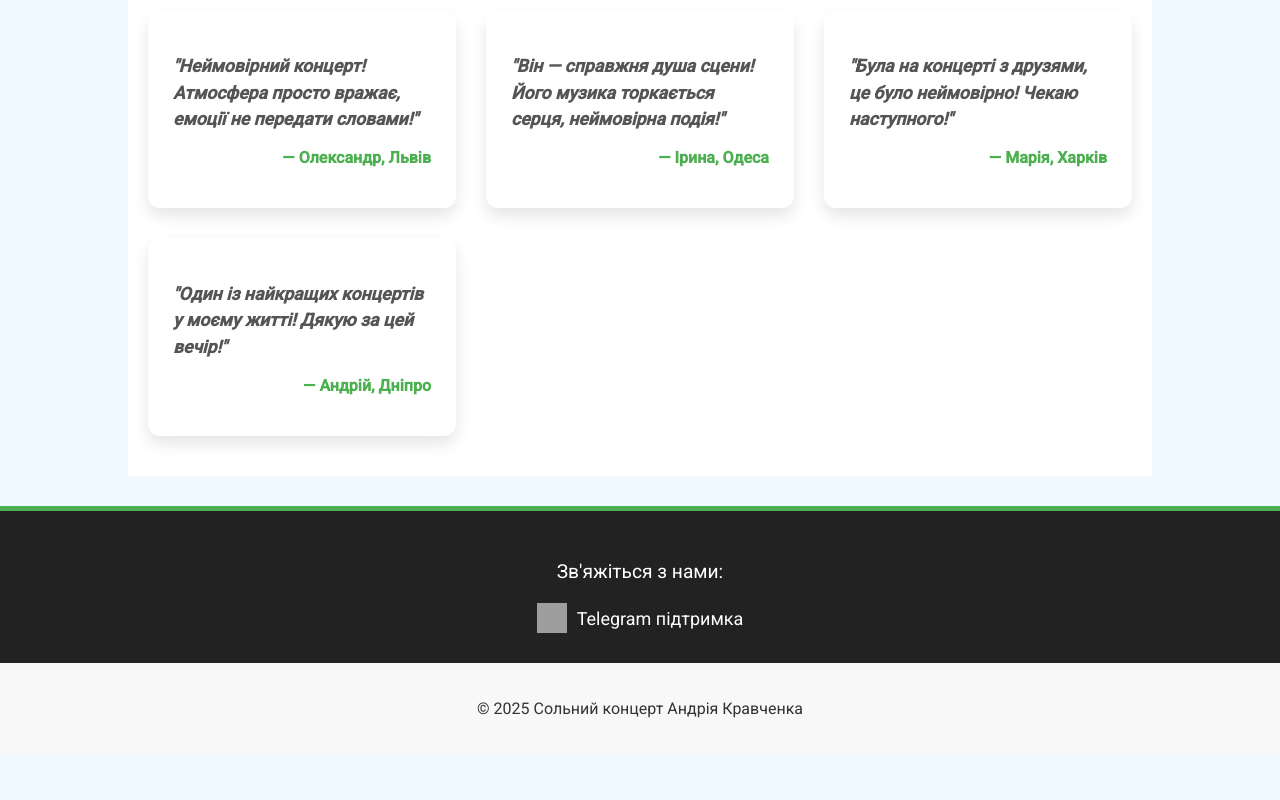
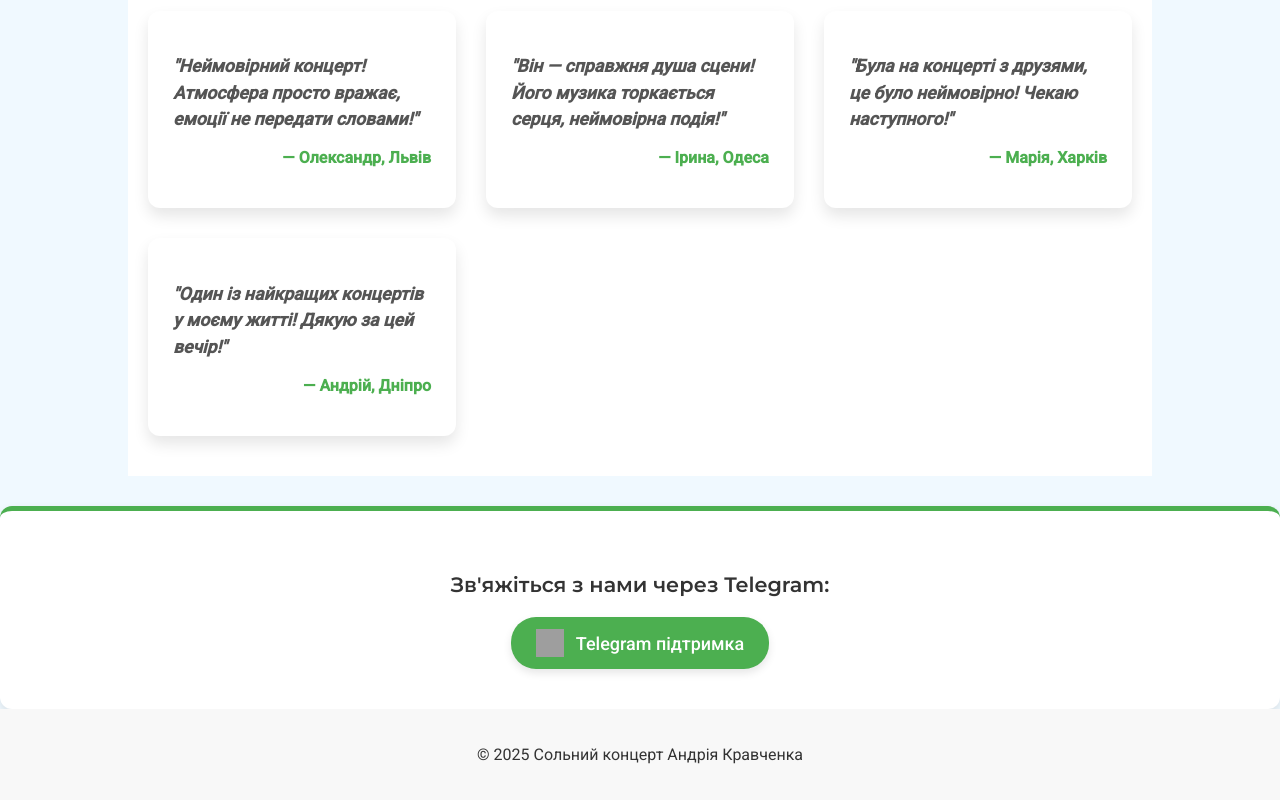
Before and after one commit to maxkorch/maxkorch.github.io, a plain HTML site: page index.html in a window 1280 px wide. Shown: the part 752-1552 px from the top of the page. Before the commit the page ends 1506 px from the top, so only its background shows below. Drawn offline with Linux system fonts and the light colour scheme; grey boxes are pictures that could not be loaded.

Commit message:
Update index.html

```diff
--- a/index.html
+++ b/index.html
@@ -103,43 +103,66 @@
 
         /* Стили для блока поддержки */
         .support-section {
-            background-color: #222;
-            color: white;
+            background-color: #ffffff;
+            color: #333;
             text-align: center;
-            padding: 30px 20px;
+            padding: 40px 20px;
             margin-top: 30px;
+            border-radius: 12px;
+            box-shadow: 0 4px 10px rgba(0, 0, 0, 0.1);
             border-top: 5px solid #4CAF50;
+            transition: all 0.3s ease;
+        }
+
+        .support-section:hover {
+            transform: translateY(-5px);
+            box-shadow: 0 8px 15px rgba(0, 0, 0, 0.2);
         }
 
         .support-section p {
-            font-size: 1.2rem;
+            font-size: 1.3rem;
+            font-weight: bold;
+            color: #333;
             margin-bottom: 20px;
+            font-family: 'Montserrat', sans-serif;
         }
 
         .support {
             display: flex;
             justify-content: center;
             align-items: center;
-            gap: 15px;
+            gap: 20px;
             margin-top: 15px;
         }
 
         .support a {
             text-decoration: none;
-            color: white;
+            color: #fff;
             font-size: 18px;
             display: flex;
             align-items: center;
-            gap: 10px;
+            gap: 12px;
+            font-weight: 500;
+            border-radius: 25px;
+            padding: 12px 25px;
+            background-color: #4CAF50;
+            transition: 0.3s ease;
+            box-shadow: 0 4px 8px rgba(0, 0, 0, 0.1);
+        }
+
+        .support a:hover {
+            background-color: #45a049;
+            transform: translateY(-3px);
+            box-shadow: 0 8px 15px rgba(0, 0, 0, 0.2);
         }
 
         .support img {
-            width: 30px;
-            height: 30px;
+            width: 28px;
+            height: 28px;
         }
 
-        .support a:hover {
-            color: #4CAF50;
+        .support a:active {
+            transform: translateY(0);
         }
     </style>
 </head>
@@ -195,7 +218,7 @@
 
     <!-- Блок підтримки -->
     <div class="support-section">
-        <p>Зв'яжіться з нами:</p>
+        <p>Зв'яжіться з нами через Telegram:</p>
         <div class="support">
             <a href="https://t.me/ticketeu_support" target="_blank">
                 <img src="https://upload.wikimedia.org/wikipedia/commons/8/82/Telegram_logo.svg" alt="Telegram">
```
